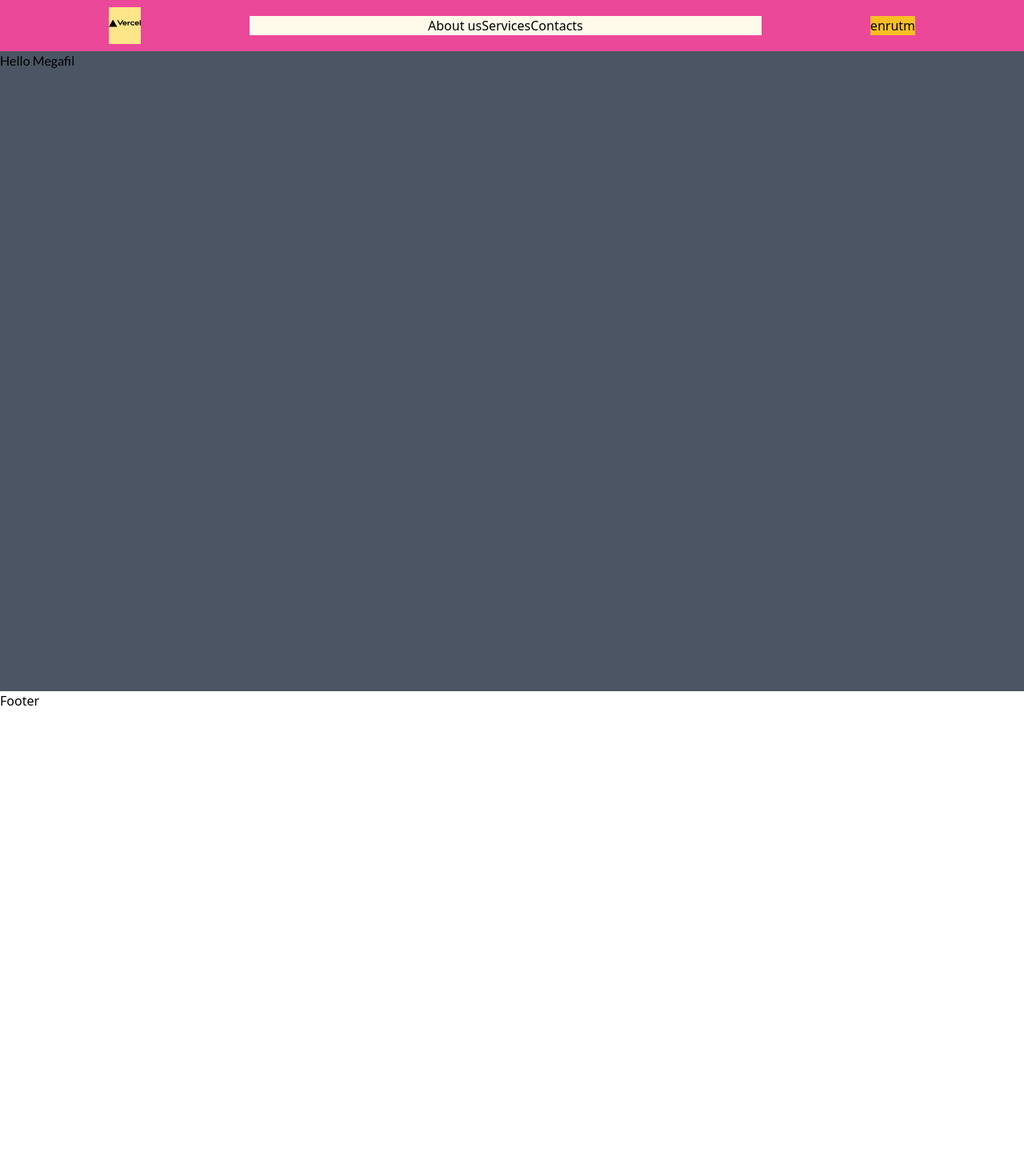
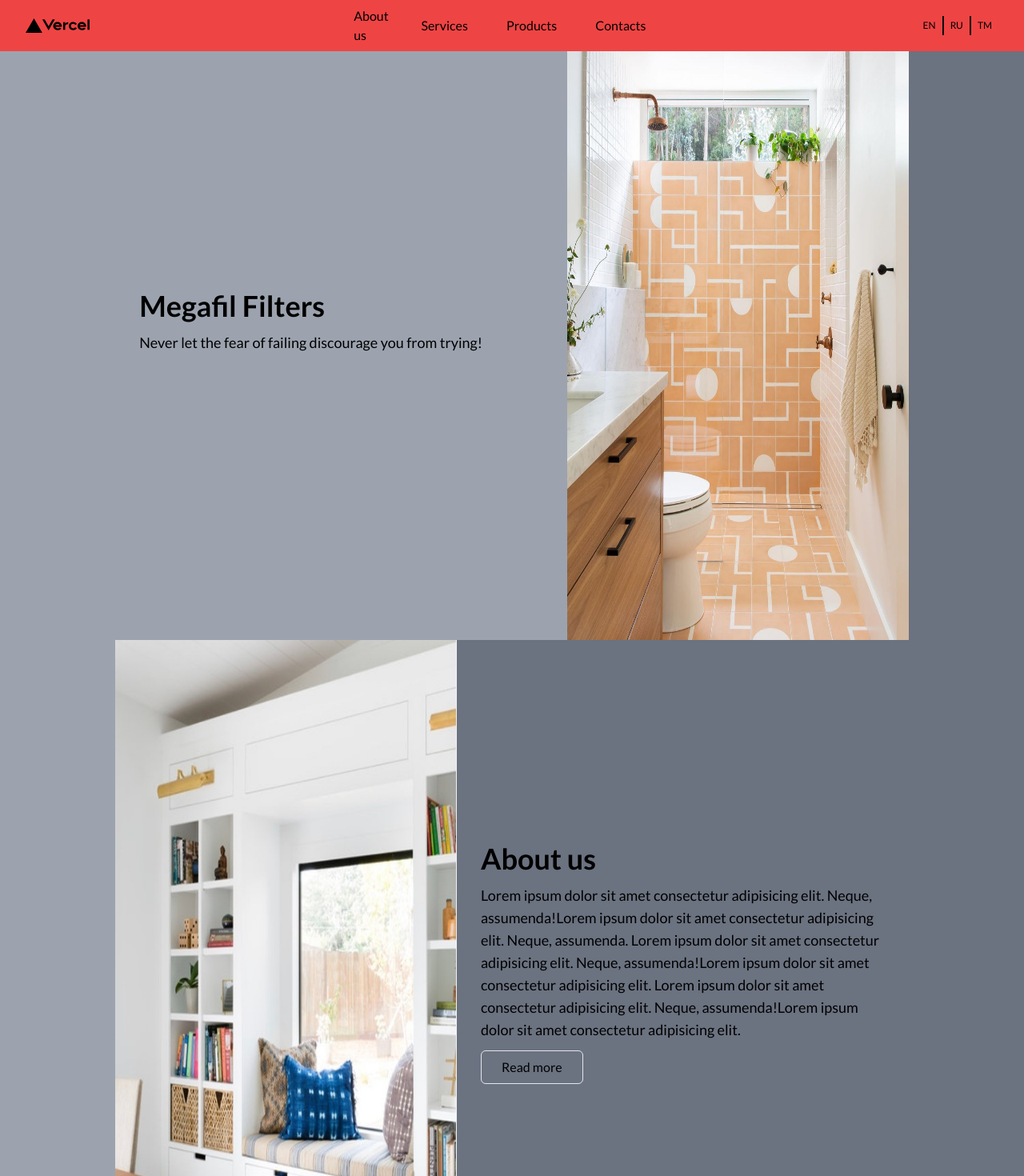
Before and after one commit to myradov/megafil, a Next.js app in the folder megafil/: page / in a window 1280 px wide. Shown: the top 1470 px of the page at 80% size. Before the commit the page ends 888 px from the top, so only its background shows below. Built offline with nearby package versions, Linux system fonts and the light colour scheme; a web font is replaced by a local one.

Commit message:
Main page design and dev

```diff
--- a/megafil/components/Layout.js
+++ b/megafil/components/Layout.js
@@ -30,7 +30,7 @@ const MainLayout = ({children}) => {
                 <title>{siteTitle}</title>
             </Head>
             <Nav />
-            <main className="relative pt-16 font-main">{children}</main>
+            <main className="relative font-main">{children}</main>
             <Footer />
         </>
     )
--- a/megafil/components/Nav.js
+++ b/megafil/components/Nav.js
@@ -1,7 +1,7 @@
 import React from 'react'
 import Link from 'next/link'
 import Image from 'next/image'
-import { useState } from 'react'
+import { useState, useEffect } from 'react'
 
 import logo from '../public/vercel.svg'
 import close from '../public/close.svg'
@@ -13,49 +13,65 @@ const Nav = () => {
     const [sidebar, setSidebar] = useState(false)
     const showSidebar = () => setSidebar(!sidebar)
 
+    const [menuBg, setMenuBg] = useState('bg-transparent')
+
+    const handleScroll = (e) => {
+        window.pageYOffset > 1600 ? setMenuBg('bg-pink-300'): setMenuBg('bg-transparent')
+    }
+
+    useEffect(() => {
+        window.addEventListener('scroll', handleScroll);
+        return () => removeEventListener('scroll', handleScroll)
+    },[])
+
     return (
         <>
-            <nav className="fixed z-10 w-full h-16 bg-green-400 text-black">
-                <div id="menu" className="relative w-full h-full flex justify-evenly items-center bg-blue-500 md:bg-red-500 lg:bg-pink-500">
-                    <div id="logo" className="bg-yellow-200">
+            <nav className="fixed z-20 w-full h-16  text-black font-main">
+                <div id="menu" className={`relative w-full h-full px-8 flex justify-between items-center bg-blue-500 md:bg-red-500 lg:${menuBg}`}>
+                    <div id="logo" className="block w-14 h-14 md:w-20 md:h-20">
                         <Link href="/">
-                            <a>
-                                <Image src={logo} alt="Megafil Logo" width={40} height={40}/>
+                            <a className="block w-full h-full">
+                                <Image src={logo} alt="Megafil Logo" width={500} height={500}/>
                             </a>
                         </Link>
                     </div>
-                    <ul id="menulist" className="hidden md:flex justify-center items-center w-1/2 bg-yellow-50">
-                        <li className="">
+                    <ul id="menulist" className="hidden md:flex justify-between items-center w-1/3 h-full">
+                        <li className="block">
                             <Link href="/about">
-                                <a>About us</a>
+                                <a className="block py-3 px-4 hover:text-green-400">About us</a>
                             </Link>
                         </li>
-                        <li>
+                        <li className="p-2">
                             <Link href="/services">
-                                <a>Services</a>
+                                <a className="block py-3 px-4 hover:text-green-400">Services</a>
                             </Link>
                         </li>
-                        <li>
+                        <li className="p-2">
+                            <Link href="/products">
+                                <a className="block py-3 px-4 hover:text-green-400">Products</a>
+                            </Link>
+                        </li>
+                        <li className="p-2">
                             <Link href="/contacts">
-                                <a>Contacts</a>
+                                <a className="block py-3 px-4 hover:text-green-400">Contacts</a>
                             </Link>
                         </li>
                     </ul>
-                    <div id="locales" className="hidden md:block bg-yellow-400">
-                        <ul className="flex justify-between items-center">
-                            <li>
+                    <div id="locales" className="hidden md:block uppercase text-xs z-20">
+                        <ul className="flex justify-between items-center divide-x-2 > * divide-solid divide-black ">
+                            <li className="">
                                 <Link href="#">
-                                    <a>en</a>
+                                    <a className="block py-1 px-2 hover:text-white">en</a>
                                 </Link>
                             </li>
                             <li>
                                 <Link href="#">
-                                    <a>ru</a>
+                                    <a className="block py-1 px-2 hover:text-white">ru</a>
                                 </Link>
                             </li>
                             <li>
                                 <Link href="#">
-                                    <a>tm</a>
+                                    <a className="block py-1 px-2 hover:text-white">tm</a>
                                 </Link>
                             </li>
                         </ul>
--- a/megafil/pages/index.js
+++ b/megafil/pages/index.js
@@ -1,5 +1,9 @@
 import Head from 'next/head'
 import Image from 'next/image'
+import Link from 'next/link'
+
+import Img from '../public/main.jpg'
+import Img2 from '../public/main2.jpg'
 
 export default function Home() {
   return (
@@ -10,8 +14,43 @@ export default function Home() {
         <link rel="icon" href="/favicon.ico" />
       </Head>
 
-      <section className="bg-gray-200" id="home">
-        <div className="bg-gray-600 h-screen">Hello Megafil</div>
+      <section className="relative block bg-gray-200" id="home">
+        <div className="bg-gray-500 relative h-screen flex justify-start items-center" id="intro">
+          <div className="relative z-10 p-12 w-2/3 h-full flex justify-center items-center bg-gray-400">
+            <div className="relative w-2/3 h-full flex flex-col justify-center items-start  text-left">
+              <h2 className="text-4xl font-bold my-2">Megafil Filters</h2>
+              <p className="text-lg my-1 w-full">
+                Never let the fear of failing discourage you from trying!
+              </p>
+            </div>
+          </div>
+          <div className="absolute block  w-4/12 z-10 right-36 top-0 h-full">
+            <Image src={Img}  layout="fill" className="absolute"/>
+          </div>
+        </div>
+
+        <div className="relative bg-gray-400 h-screen flex justify-start items-center overflow-hidden" id="about">
+          <div className="relative block w-4/12 z-10 left-36 top-0 h-full">
+            <Image src={Img2}  layout="fill" className="absolute"/>
+          </div>
+          <div className="absolute right-0 bottom-50 z-5 p-12 w-2/3 h-full flex justify-center items-center bg-gray-500">
+            <div className="relative w-2/3 h-full flex flex-col justify-center items-start bg-gray-500 text-left">
+              <h2 className="text-4xl font-bold my-2">About us</h2>
+              <p className="text-lg my-1 w-full">
+                Lorem ipsum dolor sit amet consectetur adipisicing elit. Neque, assumenda!Lorem ipsum dolor sit amet consectetur adipisicing elit. Neque, assumenda.
+                Lorem ipsum dolor sit amet consectetur adipisicing elit. Neque, assumenda!Lorem ipsum dolor sit amet consectetur adipisicing elit. Lorem ipsum dolor sit amet consectetur adipisicing elit. Neque, assumenda!Lorem ipsum dolor sit amet consectetur adipisicing elit.
+              </p>
+              <Link href='/about'>
+                <a className="w-32 text-center mt-2 h-auto py-2 px-3 whitespace-nowrap border bottom-0 rounded-md">Read more</a>
+              </Link>
+            </div>
+          </div>
+        </div>
+
+        <div id="products">
+
+        </div>
+
       </section>
     </div>
 
```
Also changed, not shown: megafil/public/main.jpg (added), megafil/public/main2.jpg (added).
